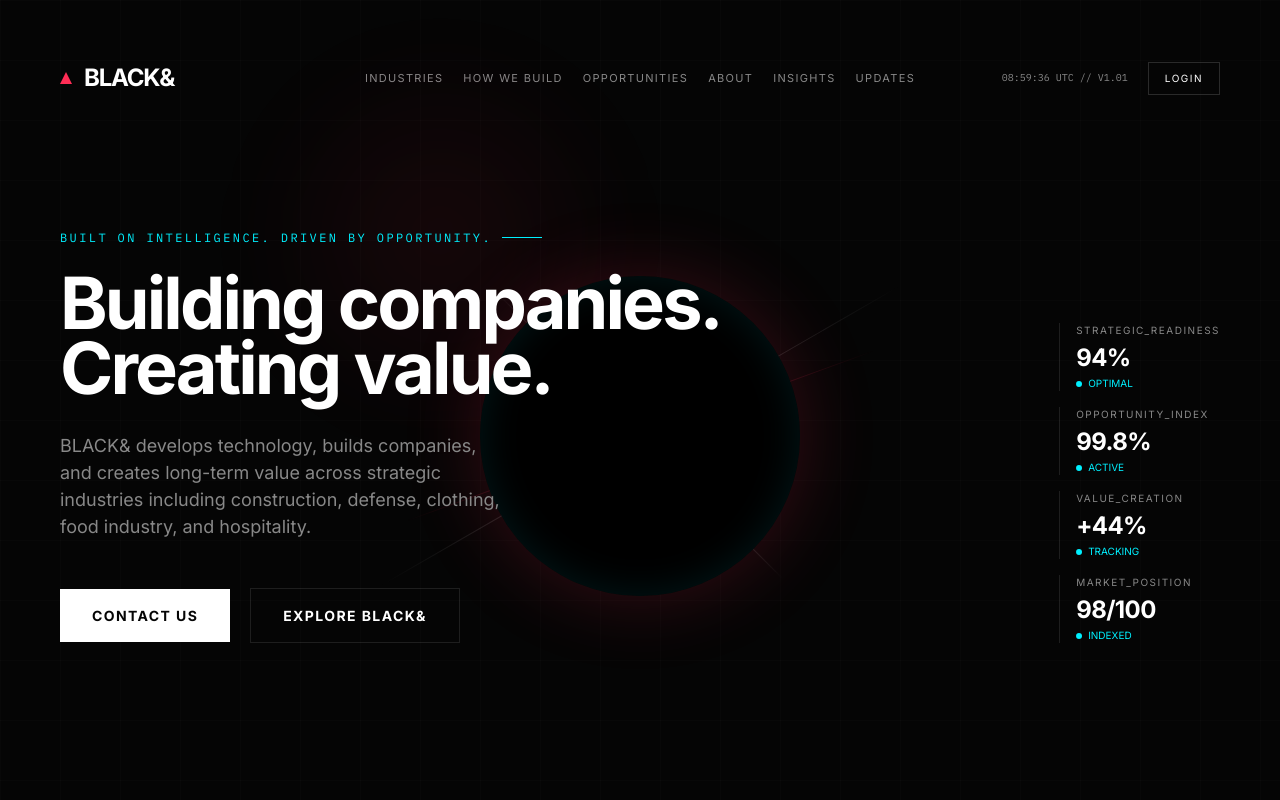
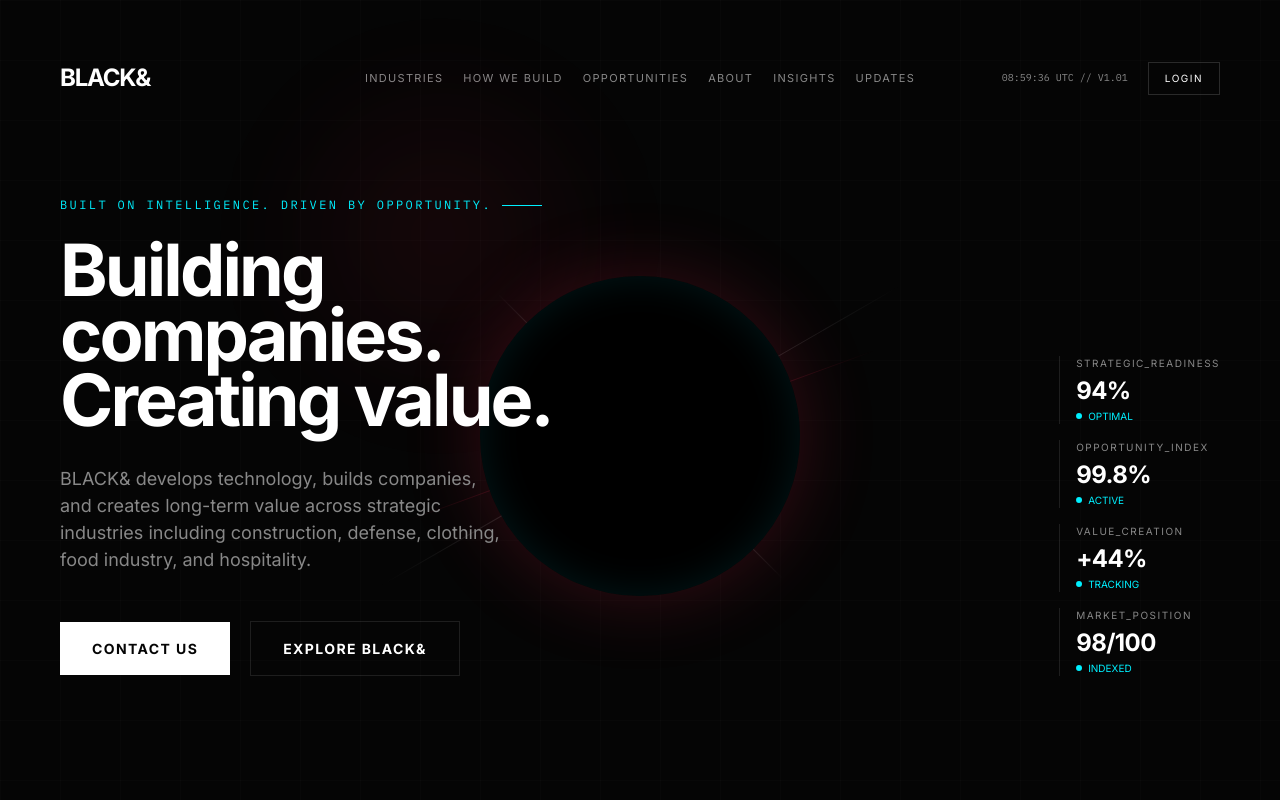
Before and after one commit to blackandb/aeth, a Next.js app: page / in a window 1280 px wide. Shown: the top 800 px of the page. Built offline with nearby package versions, Linux system fonts and the light colour scheme.

Commit message:
Update globals.css

```diff
--- a/src/app/globals.css
+++ b/src/app/globals.css
@@ -37,13 +37,8 @@ input:-webkit-autofill:focus {
   transition: background-color 5000s ease-in-out 0s;
 }
 
-/* ============================================
-   MOBILE FIXES — Overflow & Layout
-   ============================================ */
 html, body {
   overflow-x: hidden;
-  max-width: 100vw;
-  position: relative;
 }
 
 html {
@@ -57,11 +52,6 @@ body {
   font-size: 16px;
   -webkit-font-smoothing: antialiased;
   -moz-osx-font-smoothing: grayscale;
-}
-
-/* Ensure all sections respect viewport width */
-section, div[class*="min-h-"], div[class*="max-w-"] {
-  max-width: 100vw;
 }
 
 /* Grid overlay background */
@@ -216,24 +206,11 @@ section, div[class*="min-h-"], div[class*="max-w-"] {
   line-height: 1.6;
 }
 
-/* Brand logo */
+/* Brand logo — FĂRĂ triunghi */
 .brand {
   font-weight: 700;
   font-size: 24px;
   letter-spacing: -0.05em;
-  display: flex;
-  align-items: center;
-  gap: 12px;
-  white-space: nowrap;
-}
-.brand::before {
-  content: '';
-  display: block;
-  width: 12px;
-  height: 12px;
-  background: var(--color-accent-red);
-  clip-path: polygon(50% 0%, 100% 100%, 0% 100%);
-  flex-shrink: 0;
 }
 
 /* Microcopy in footer */
@@ -308,49 +285,32 @@ section, div[class*="min-h-"], div[class*="max-w-"] {
    MOBILE RESPONSIVE FIXES
    ============================================ */
 @media (max-width: 768px) {
-  /* Reduce padding */
   .aeth-card {
     padding: 20px;
   }
 
-  /* Ensure text doesn't overflow */
   h1, h2, h3, p {
     word-wrap: break-word;
     overflow-wrap: break-word;
   }
 
-  /* Fix buttons on mobile */
   .btn {
     padding: 12px 20px;
     font-size: 12px;
   }
 
-  /* Ensure cards don't overflow */
-  .aeth-card {
-    padding: 20px;
-  }
-
-  /* Fix metrics bar wrapping */
   .flex-wrap {
     justify-content: center;
   }
 
-  /* Reduce corner brackets on mobile */
   .corner-tl, .corner-br {
     display: none;
   }
 }
 
-/* Fix for very small screens */
 @media (max-width: 375px) {
   .brand {
     font-size: 18px;
-    gap: 8px;
-  }
-
-  .brand::before {
-    width: 8px;
-    height: 8px;
   }
 
   .btn {
```
